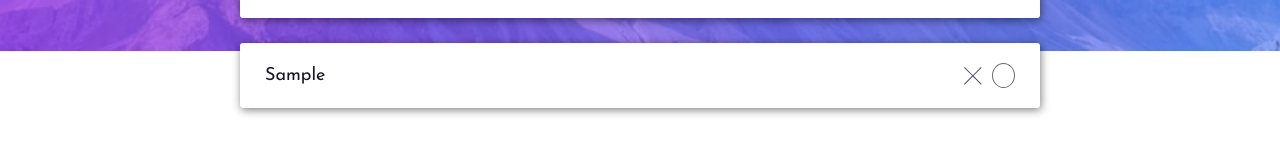
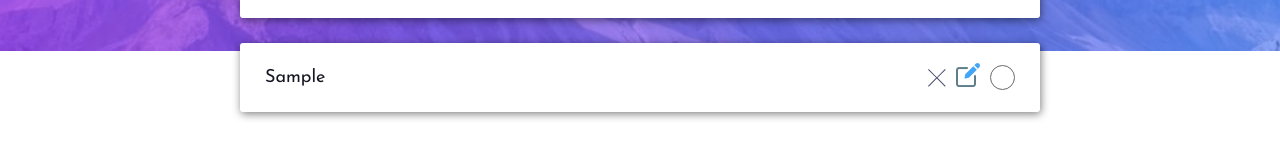
Before and after one commit to TamaraVilotijevic/todo-app, a React (Create React App) app: page / in a window 1280 px wide. Both pictures are taken after typing "Sample" into the empty fields and a click on the input "Add todo". Shown: the part 279-432 px from the top of the page. Built offline with nearby package versions, Linux system fonts and the light colour scheme.

Commit message:
added editing functionality

```diff
--- a/src/components/TodoLi.jsx
+++ b/src/components/TodoLi.jsx
@@ -1,12 +1,15 @@
-import { useContext } from "react";
+import { useContext, useState } from "react";
 import { TodoContext } from "../context/TodoContext";
 import { ThemeContext } from "../context/ThemeContext";
 import deleteImg from '../assets/icon-cross.svg';
 import checkImg from '../assets/icon-check.svg';
+import editImg from '../assets/edit.png';
 
 const TodoLi = ({todo}) => {
     const {dispatch} = useContext(TodoContext);
     const {isLightTheme, light, dark} = useContext(ThemeContext);
+    const [editing, setEditing] = useState(false);
+    const [editingText, setEditingText] = useState('');
 
     const theme = isLightTheme ? light : dark;
 
@@ -14,14 +17,31 @@ const TodoLi = ({todo}) => {
         dispatch({ type: 'DELETE_TODO', payload: todo.id });
     };
 
+    const handleEdit = () => {
+        setEditing(!editing);
+    };
+
+    const handleSave = () => {
+        dispatch({ type: 'EDIT_TODO', payload: {id: todo.id, description: editingText}});
+        setEditing(false);
+    };
+
     const handleToggle = () => {
         dispatch({ type: 'TOGGLE_TODO', payload: todo.id });
     };
 
     return <li className="row" style={{textDecoration: todo.isChecked ? 'line-through' : '', color: theme.text, backgroundColor: theme.todoBg}}>
-            {todo.description}
+            {editing ? (<input className="inputTask" style={{color: theme.text, backgroundColor: theme.todoBg}} type="text" value={editingText} onChange={(e) => setEditingText(e.target.value)} />) : (todo.description)}
             <div className="icon-wrapper">
                 <img src={deleteImg} alt="delete" className="delete-icon" onClick={handleDelete} />
+                {editing ? (
+                    <button className="addTodo" onClick={handleSave}>Save</button>
+                ) : (
+                    <div onClick={handleEdit}>
+                        <img className="edit-icon" src={editImg} alt="edit" />
+                    </div>
+                )}
+
                 <div className="check-icon" onClick={handleToggle} style={{backgroundImage: todo.isChecked ? 'linear-gradient(hsl(192, 100%, 67%), hsl(280, 87%, 65%))' : ''}}>
                     <img src={checkImg} alt="check" />
                 </div>
--- a/src/components/todo.css
+++ b/src/components/todo.css
@@ -44,9 +44,18 @@ form {
     box-shadow: 1px 2px 8px rgba(0, 0, 0, 0.5);
 }
 
+.delete-icon {
+    margin-left: 10px;
+}
+
 .delete-icon:hover {
     opacity: 0.7;
     cursor: pointer;
+}
+
+.edit-icon:hover {
+    cursor: pointer;
+    opacity: 0.7;
 }
 
 .check-icon {
@@ -54,7 +63,7 @@ form {
     border-radius: 50%;
     text-align: center;
     cursor: pointer;
-    padding: 2px 5px;
+    padding: 2px 6px;
     background-color: white;
 }
 
--- a/src/reducer/todoReducer.js
+++ b/src/reducer/todoReducer.js
@@ -5,6 +5,11 @@ export const todoReducer = (state, action) => {
 
         case 'DELETE_TODO':
             return state.filter(todo => todo.id !== action.payload);
+
+        case 'EDIT_TODO':
+            return state.map(todo =>
+            todo.id === action.payload.id ? {...todo, description: action.payload.description} : todo
+        );
 
         case 'TOGGLE_TODO':
             return state.map(todo =>
```
Also changed, not shown: src/assets/edit.png (added).
